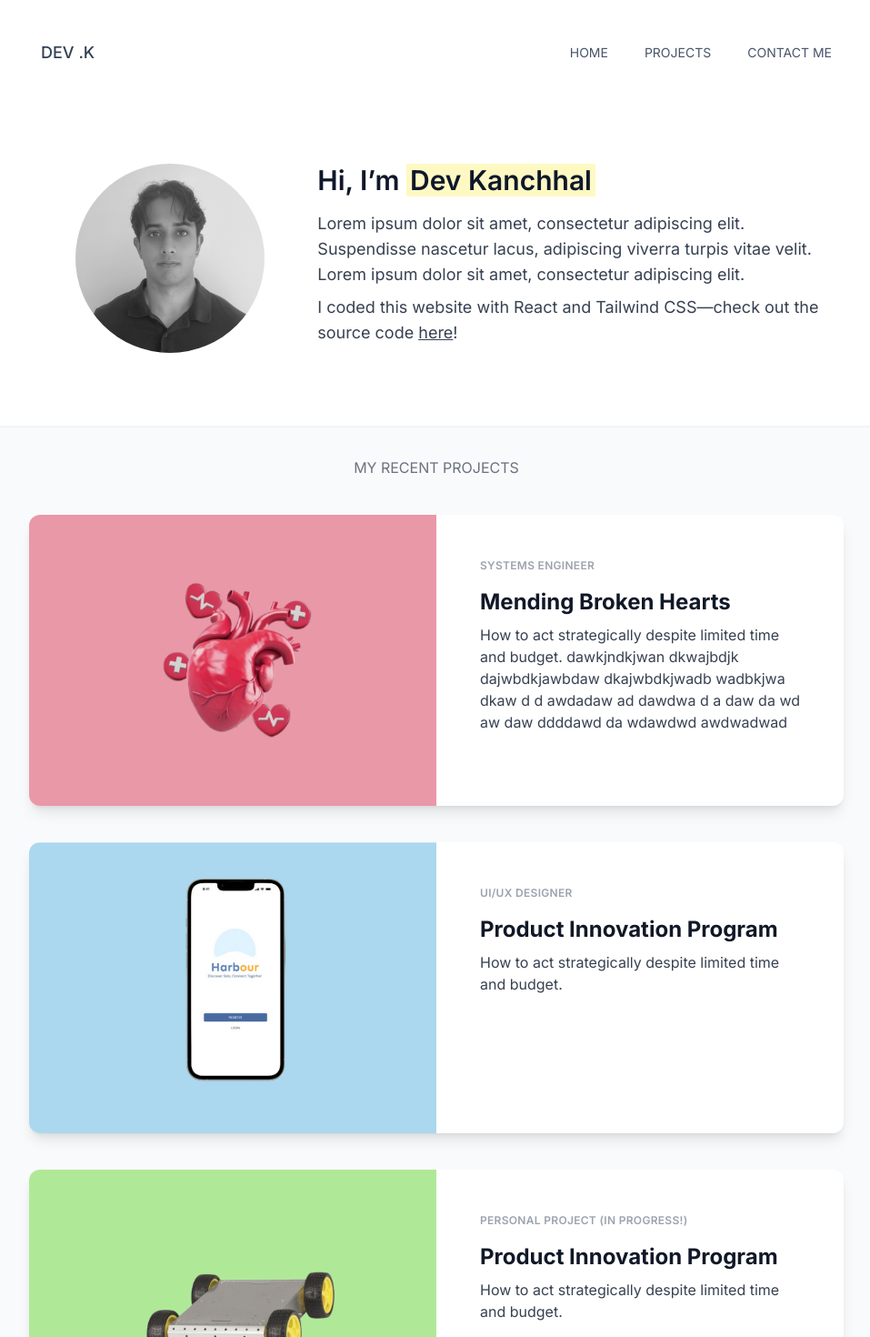
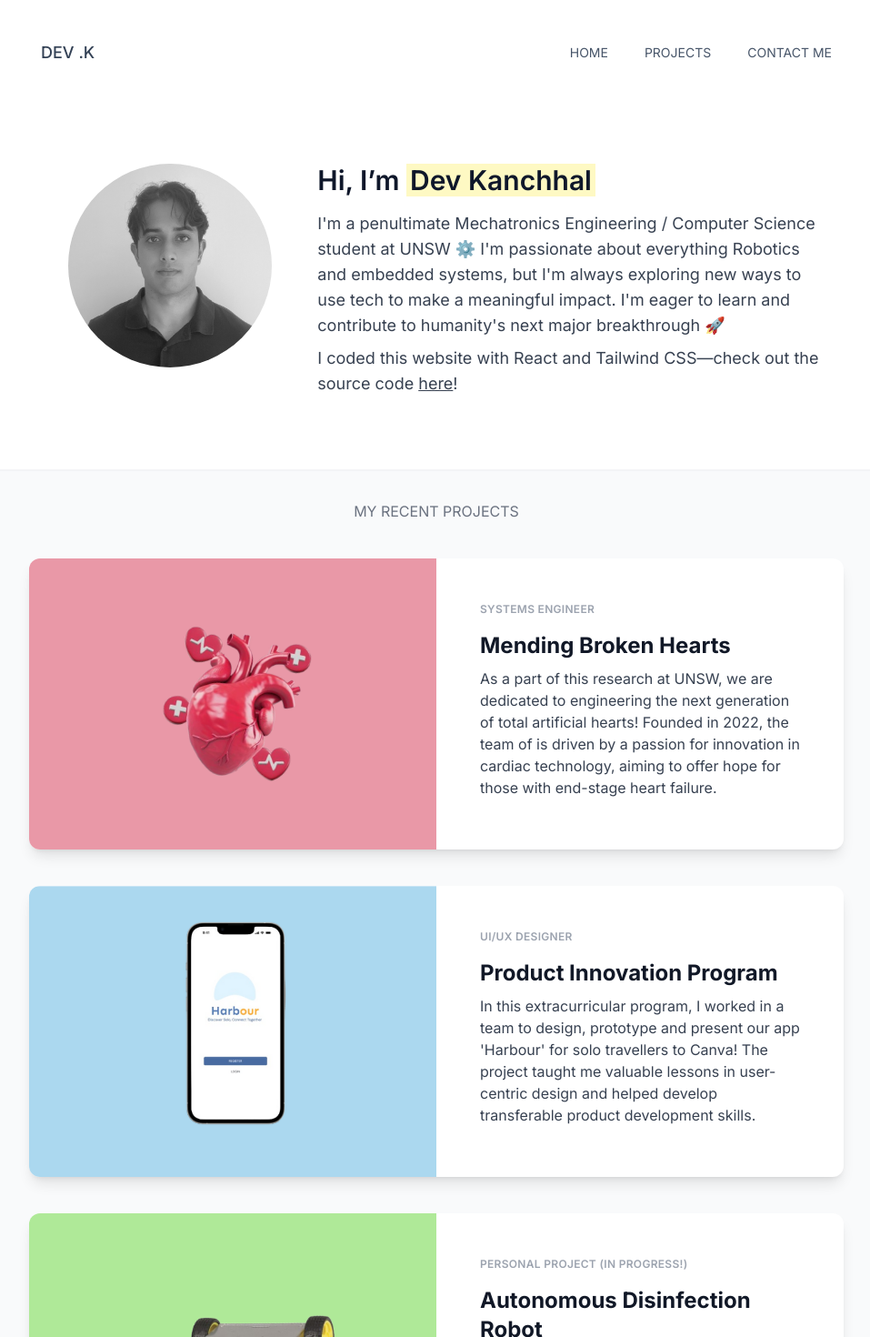
Before and after one commit to devkanchhal/devkanchhal.github.io, a React (Vite) app: page / in a window 1280 px wide. Shown: the top 1470 px of the page at 91% size, without its empty margins (160-1117 px from the left). Built offline with nearby package versions, Linux system fonts and the light colour scheme.

Commit message:
replaced placeholder text with actual text- i think im done?!

```diff
--- a/src/components/About.jsx
+++ b/src/components/About.jsx
@@ -10,7 +10,7 @@ export default function About() {
           <img
             src={headshot}
             alt="Profile"
-            className="w-60 h-60 md:w-52 md:h-52 rounded-full object-cover"
+            className="w-60 h-60 md:w-56 md:h-56 rounded-full object-cover"
           />
         </div>
 
@@ -20,7 +20,7 @@ export default function About() {
             Hi, I’m <span className="bg-yellow-100 px-1 inline-block">Dev Kanchhal</span>
           </h1>
           <p className="text-lg text-gray-700 mt-4">
-            Lorem ipsum dolor sit amet, consectetur adipiscing elit. Suspendisse nascetur lacus, adipiscing viverra turpis vitae velit. Lorem ipsum dolor sit amet, consectetur adipiscing elit.
+            I'm a penultimate Mechatronics Engineering / Computer Science student at UNSW ⚙️  I'm passionate about everything Robotics and embedded systems, but I'm always exploring new ways to use tech to make a meaningful impact. I'm eager to learn and contribute to humanity's next major breakthrough 🚀
           </p>
           <p className="text-lg text-gray-700 mt-2">
             I coded this website with React and Tailwind CSS—check out the source code{" "}
--- a/src/components/Connect.jsx
+++ b/src/components/Connect.jsx
@@ -13,7 +13,7 @@ export default function Connect() {
       <div className="flex justify-center space-x-6 mt-6">
         <a
           // CHANGE THIS TO MY LINKEDIN
-          href="https://www.linkedin.com/in/your-profile"
+          href="https://www.linkedin.com/in/dev-kanchhal-4411b3356/"
           target="_blank"
           rel="noopener noreferrer"
           className="flex items-center justify-center hover:scale-105 transition"
--- a/src/components/Group.jsx
+++ b/src/components/Group.jsx
@@ -13,21 +13,21 @@ export default function Group() {
         image={mbh}
         subtitle="Systems Engineer"
         title="Mending Broken Hearts"
-        text="How to act strategically despite limited time and budget. dawkjndkjwan dkwajbdjk dajwbdkjawbdaw dkajwbdkjwadb wadbkjwa dkaw d d awdadaw ad dawdwa d a daw da wd aw daw ddddawd da wdawdwd awdwadwad "
+        text="As a part of this research at UNSW, we are dedicated to engineering the next generation of total artificial hearts! Founded in 2022, the team of is driven by a passion for innovation in cardiac technology, aiming to offer hope for those with end-stage heart failure."
       />
 
       <Card
         image={harbour}
         subtitle="UI/UX Designer"
         title="Product Innovation Program"
-        text="How to act strategically despite limited time and budget."
+        text="In this extracurricular program, I worked in a team to design, prototype and present our app 'Harbour' for solo travellers to Canva! The project taught me valuable lessons in user-centric design and helped develop transferable product development skills."
       />
 
       <Card
         image={car}
         subtitle="Personal Project (in progress!)"
-        title="Product Innovation Program"
-        text="How to act strategically despite limited time and budget."
+        title="Autonomous Disinfection Robot"
+        text="The idea behind this robot came in response to the increased sanitation demand in our post-pandemic world! In this project, I'm using a RaspberryPi with ROS2 and getting my hands dirty to make this self-mapping, mobile robot. "
       />
     </section>
   );
```
